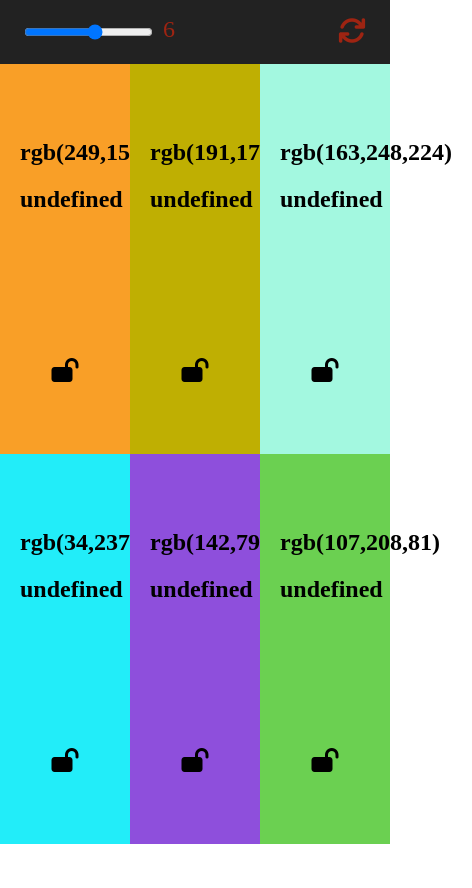
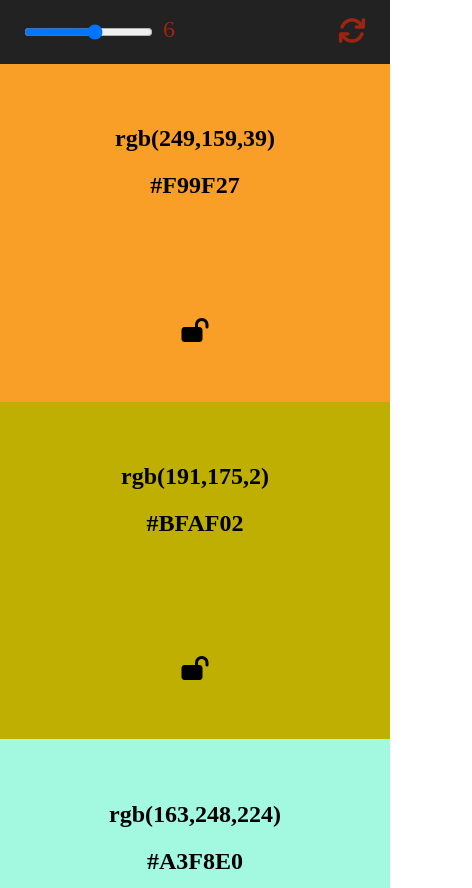
Before and after one commit to Hryhoriev94/pick-a-color, a website built with webpack: page src/index.html in a window 390 px wide. Shown: the top 888 px of the page, 472 px wide, since content can reach past the window. Before the commit the page ends 844 px from the top, so only its background shows below. Built offline with nearby package versions, Linux system fonts and the light colour scheme.

Commit message:
feat: complete version 1.0 of the application

```diff
--- a/src/assets/scripts/App.ts
+++ b/src/assets/scripts/App.ts
@@ -1,8 +1,13 @@
 import {IApp} from "./interfaces";
 import {ColorBlock} from "./ColorBlock";
-import {getRandomColor} from "./functions";
+import {debounce, getRandomColor} from "./functions";
 import {rgbColor} from "./types";
 import {addElement} from "./dom";
+
+const variables = {
+    gridSize: 1200
+}
+
 
 export class App implements IApp {
     colorContainer: HTMLElement;
@@ -17,6 +22,7 @@ export class App implements IApp {
     labelQuantity: HTMLElement;
     refreshButton: HTMLButtonElement;
     constructor() {
+
         this.inputQuantity = document.querySelector('#colors-quantity');
         this.minQuantity = this.lockedElements.length;
         this.currentQuantity = this.getQuantityColors();
@@ -29,6 +35,7 @@ export class App implements IApp {
         this.init();
     }
     init() {
+        window.addEventListener('resize', debounce(this.updateLayout, 100));
         let hash = window.location.hash.substr(1);
         if (hash) {
             let colorsString = atob(hash);
@@ -39,7 +46,8 @@ export class App implements IApp {
         }
         this.keydownHandler();
         this.quantityInputHandler();
-        this.updateHash()
+        this.updateHash();
+        this.updateLayout();
     }
     createColorBlock(color = getRandomColor(), isLocked = false) {
         const colorBlock = new ColorBlock(color, isLocked, this);
@@ -114,7 +122,6 @@ export class App implements IApp {
         this.labelQuantity.innerText = this.getQuantityColors().toString();
         this.refreshCurrentQuantity();
     }
-
     refreshCurrentQuantity() {
         this.currentQuantity = this.getQuantityColors();
         this.labelQuantity.innerText = this.currentQuantity.toString();
@@ -126,7 +133,6 @@ export class App implements IApp {
         let colorsHash = btoa(colorsString);
         window.history.pushState(null, "", `#${colorsHash}`);
     }
-
     splitIntoRows(container: HTMLElement) {
         let colorBlocks = Array.from(container.querySelectorAll('.color'));
         let rows = container.querySelectorAll('.grid-row');
@@ -167,5 +173,31 @@ export class App implements IApp {
             }
         }
     }
+    updateLayout = () => {
+        if (window.innerWidth <= variables.gridSize) {
+            this.destroyGrid();
+        } else {
+            this.createGrid();
+        }
+    }
 
+    createGrid() {
+        if (window.innerWidth > variables.gridSize) {
+            this.splitIntoRows(this.colorContainer);
+        }
+    }
+
+    destroyGrid() {
+        let rows = Array.from(this.colorContainer.querySelectorAll('.grid-row'));
+
+        rows.forEach(row => {
+            let colorBlocks = Array.from(row.querySelectorAll('.color'));
+
+            colorBlocks.forEach(block => {
+                this.colorContainer.append(block);
+            });
+
+            row.remove();
+        });
+    }
 }
--- a/src/assets/scripts/ColorBlock.ts
+++ b/src/assets/scripts/ColorBlock.ts
@@ -20,6 +20,7 @@ export class ColorBlock implements IColorBlock {
     constructor(color: rgbColor = getRandomColor(), isLocked: boolean, app: App) {
         this.app = app;
         this.color = color;
+        this.hexColor = rgbToHex(this.color);
         this._isLocked = isLocked;
         this.init();
     }
@@ -36,7 +37,11 @@ export class ColorBlock implements IColorBlock {
 
     init(): void {
         this.classes = this.getClasses();
+        this.createElements();
+        this.addEventListeners();
+    }
 
+    createElements(): void {
         const {colorBlockClasses, colorNamesClasses, rgbNameClasses, hexNameClasses, iconClasses} = this.classes;
 
         this.body = addElement({parent: this.app.colorContainer, classNames: colorBlockClasses});
@@ -47,6 +52,9 @@ export class ColorBlock implements IColorBlock {
         this.icon = addElement({parent: this.lockButton, tag: 'i', classNames: iconClasses});
 
         this.body.style.backgroundColor = `rgb(${this.color})`;
+    }
+
+    addEventListeners(): void {
         this.lockButton.addEventListener('click', this.toggleLockState);
         this.rgbName.addEventListener('click', () => this.copyColor(this.rgbName));
         this.hexName.addEventListener('click', () => this.copyColor(this.hexName));
--- a/src/assets/scripts/functions.ts
+++ b/src/assets/scripts/functions.ts
@@ -53,3 +53,13 @@ export const isDark = (color: number[] | string):boolean => {
 
     return y < 100;
 }
+
+export function debounce(func, delay) {
+    let debounceTimer;
+    return function() {
+        const context = this;
+        const args = arguments;
+        clearTimeout(debounceTimer);
+        debounceTimer = setTimeout(() => func.apply(context, args), delay);
+    }
+}
--- a/src/assets/styles/_style.scss
+++ b/src/assets/styles/_style.scss
@@ -10,7 +10,7 @@
 }
 
 .navbar {
- display: flex;
+  display: flex;
   padding: 1rem 1.5rem;
   justify-content: space-between;
   background-color: #222;
@@ -39,25 +39,30 @@
   display: flex;
   flex-wrap: wrap;
   flex-direction: column;
+
   .grid-row {
     flex: 1;
     width: 100%;
     height: 100%;
   }
+
   .color {
     display: flex;
     flex-direction: column;
     justify-content: space-around;
+
     &.dark {
       * {
         color: #fff;
       }
     }
+
     &-names {
       text-align: center;
       display: flex;
       flex-direction: column;
     }
+
     &-name {
       border-radius: 40px;
       cursor: pointer;
@@ -70,6 +75,7 @@
         background-color: rgba(0, 0, 0, 0.1);
       }
     }
+
     button {
       outline: none;
       background-color: transparent;
@@ -81,12 +87,31 @@
       padding: 5px 7px;
       margin: 0 auto;
       width: max-content;
-      i {
-        pointer-events: none;
-      }
+
       &:hover {
         background-color: rgba(0, 0, 0, 0.05);
       }
     }
   }
 }
+
+button {
+  outline: none;
+  -webkit-tap-highlight-color: transparent;
+
+  i {
+    pointer-events: none;
+  }
+}
+
+@media screen and (max-width: 1199.98px) {
+  #colors {
+    height: auto;
+
+    .color {
+      width: 100%;
+      min-height: 40vh;
+    }
+  }
+
+}
```
